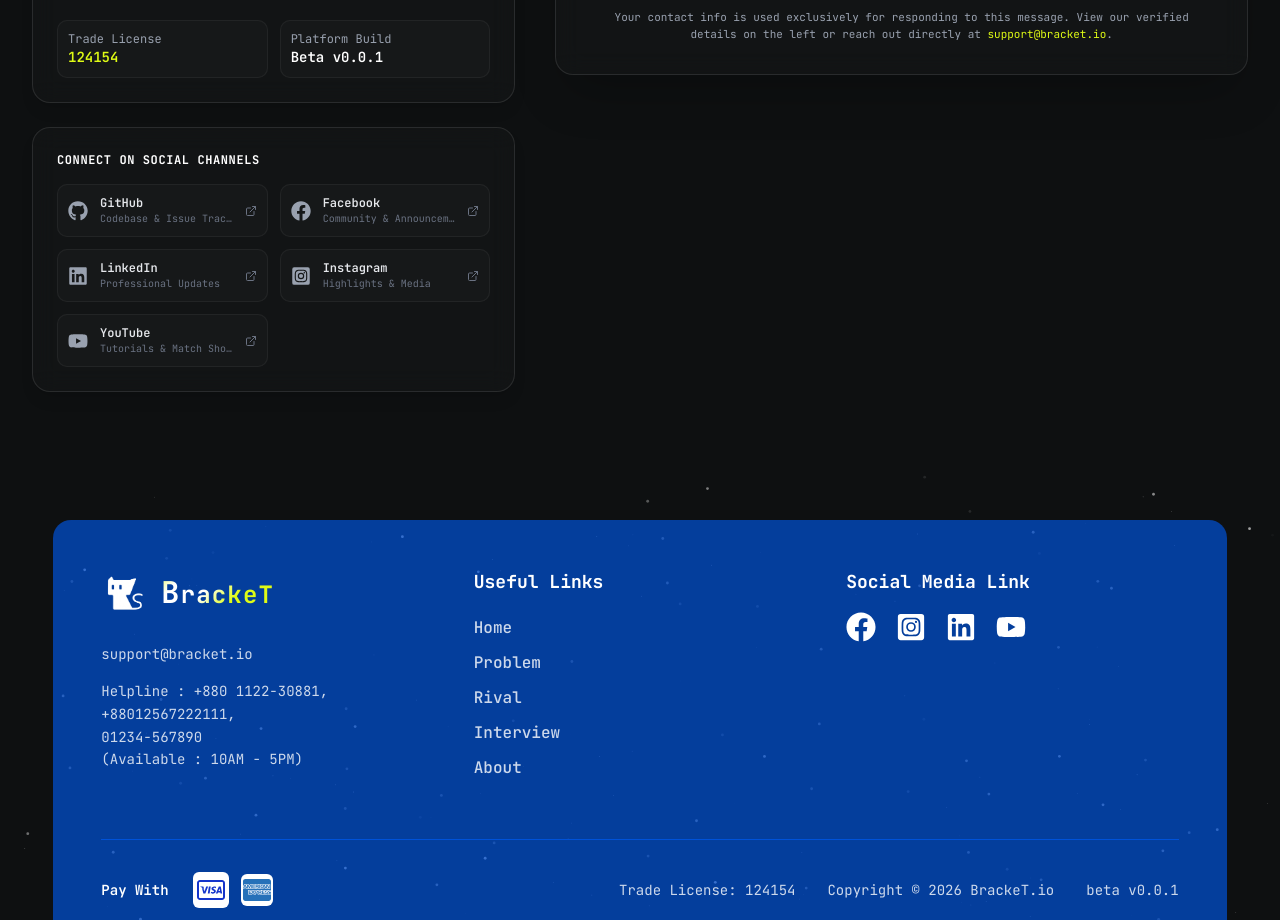
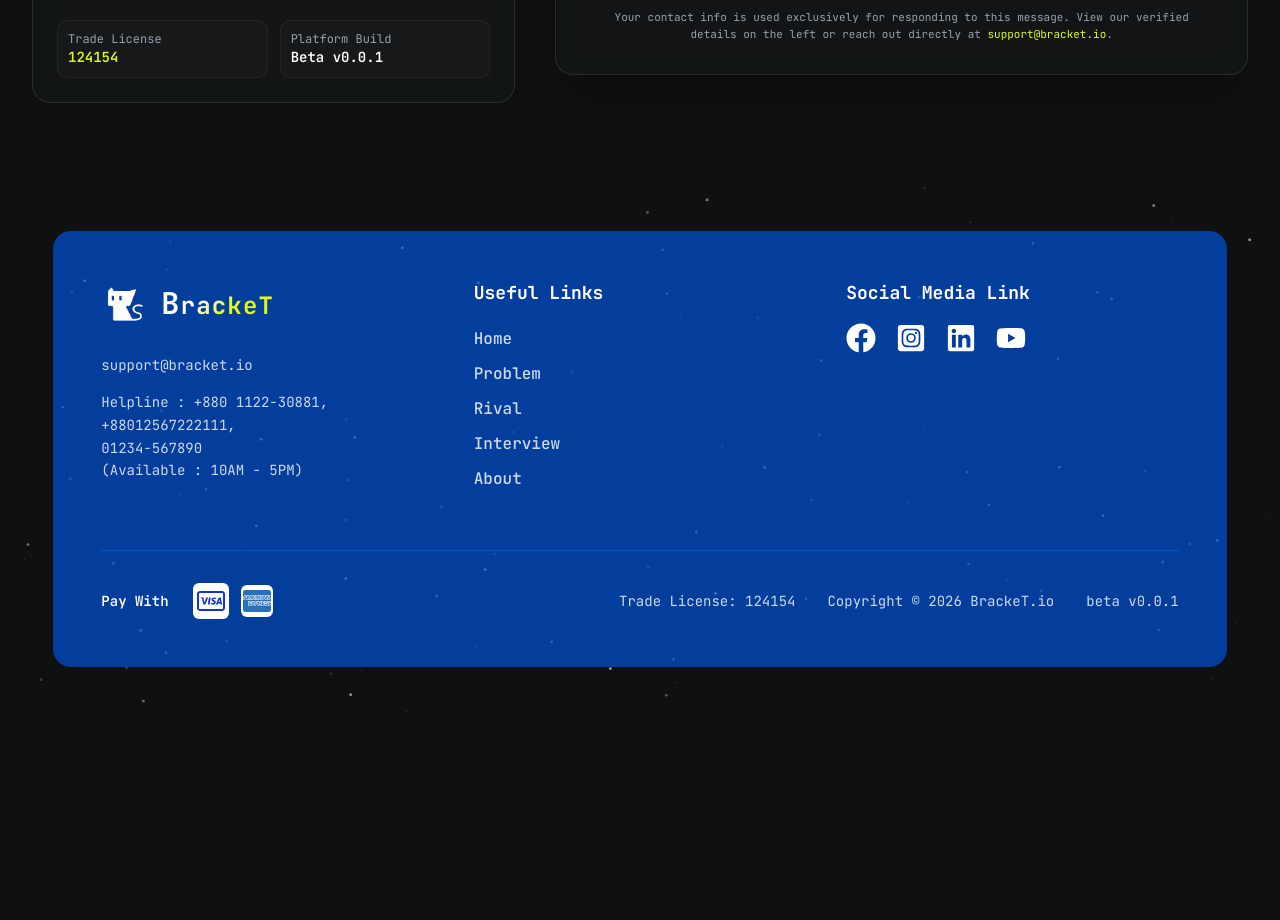
Before and after one commit to Riad-Zz/BrackeT, a React (Vite) app in the folder apps/web/: page /about in a window 1280 px wide. Shown: the part 1880-2800 px from the top of the page. After the commit the page ends 2595 px from the top, so only its background shows below. Built offline with nearby package versions, Linux system fonts and the light colour scheme; no server answers.

Commit message:
refactor(contact): balance vertical alignment between contact info and inquiry form

```diff
--- a/apps/web/src/Pages/About/components/ContactSection.tsx
+++ b/apps/web/src/Pages/About/components/ContactSection.tsx
@@ -298,44 +298,6 @@ export const ContactSection: React.FC = () => {
                             </div>
                         </div>
                     </motion.div>
-
-                    {/* Social Media & Channels */}
-                    <motion.div
-                        variants={itemVariants}
-                        className="rounded-2xl border border-white/10 bg-white/[0.02] hover:bg-white/[0.04] p-5 sm:p-6 backdrop-blur-md space-y-4 hover:border-accent/40 transition-all duration-300 shadow-lg"
-                    >
-                        <h3 className="font-bold text-white text-xs uppercase tracking-wider">
-                            Connect on Social Channels
-                        </h3>
-
-                        <div className="grid grid-cols-1 sm:grid-cols-2 gap-3">
-                            {socialLinks.map((s) => {
-                                const Icon = s.icon;
-                                return (
-                                    <a
-                                        key={s.name}
-                                        href={s.url}
-                                        target="_blank"
-                                        rel="noopener noreferrer"
-                                        aria-label={`Open ${s.name} (opens in new tab)`}
-                                        className="flex items-center gap-3 p-2.5 rounded-lg bg-white/[0.02] border border-white/5 hover:border-accent/40 hover:bg-white/[0.05] transition-all group cursor-pointer"
-                                    >
-                                        <Icon className="w-5 h-5 text-gray-400 group-hover:text-accent group-hover:scale-110 transition-all shrink-0" />
-                                        <div className="min-w-0">
-                                             <span className="text-xs font-semibold text-gray-200 group-hover:text-accent block truncate">
-                                                {s.name}
-                                            </span>
-                                            <span className="text-[10px] text-gray-500 block truncate">
-                                                {s.description}
-                                            </span>
-                                        </div>
-                                        <ExternalLink className="w-3 h-3 text-gray-500 group-hover:text-accent ml-auto shrink-0" />
-                                    </a>
-                                );
-                            })}
-                        </div>
-                    </motion.div>
-
                 </motion.div>
 
                 {/* Right Side: Interactive "Get in Touch" Inquiry Form (7 cols) */}
```
